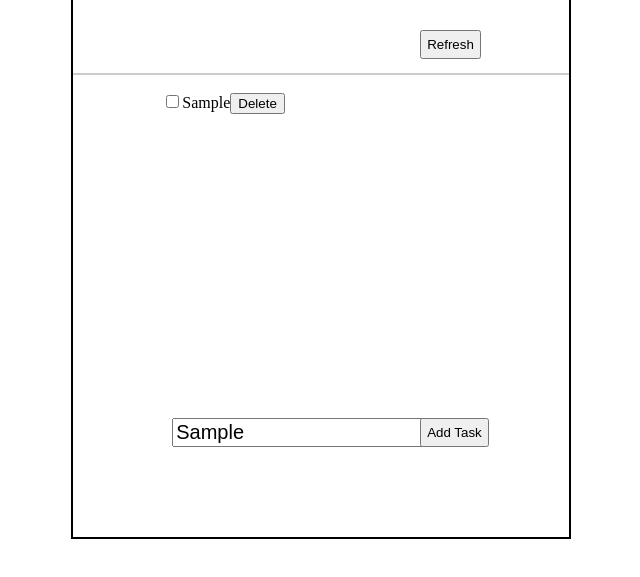
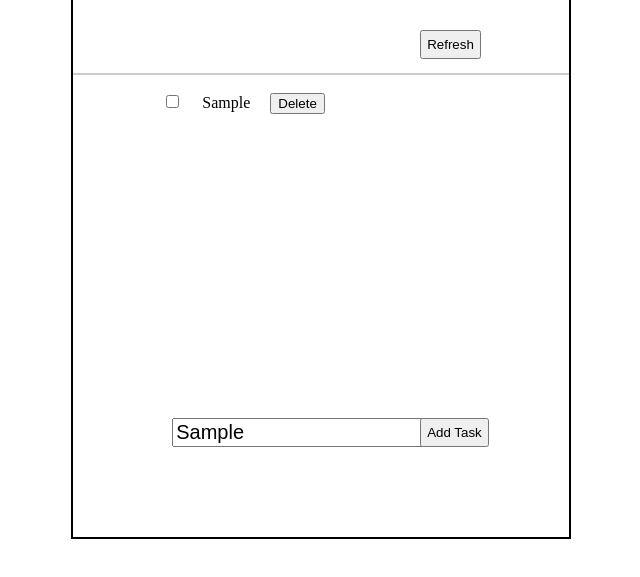
Before and after one commit to Shova-Acharya/todolistjs, a plain HTML site: page index.html in a window 1280 px wide. Both pictures are taken after typing "Sample" into the empty fields and a click on the button "Add Task". Shown: the part 89-666 px from the top of the page, without its empty margins (321-961 px from the left). Drawn offline with nearby package versions, Linux system fonts and the light colour scheme.

Commit message:
minor changes

```diff
--- a/design.css
+++ b/design.css
@@ -56,3 +56,7 @@ hr {
     margin: 1em 0;
     padding: 0;
 }
+
+.newText{
+    margin: 20px;
+}
--- a/script.js
+++ b/script.js
@@ -1,4 +1,5 @@
  function todoList(){
+
     //1. Creating a new Div
     var newDiv = document.createElement('div');
     newDiv.id = "newTask";
@@ -15,6 +16,7 @@
 
     //4. Creating delete button
     var del = document.createElement('button');
+    del.className ="delButton"
     del.innerHTML = "Delete"
     del.onclick = function(){
         var remove = document.activeElement.parentElement;
```
Also changed, not shown: images/todolist-screenshot.png (added).
